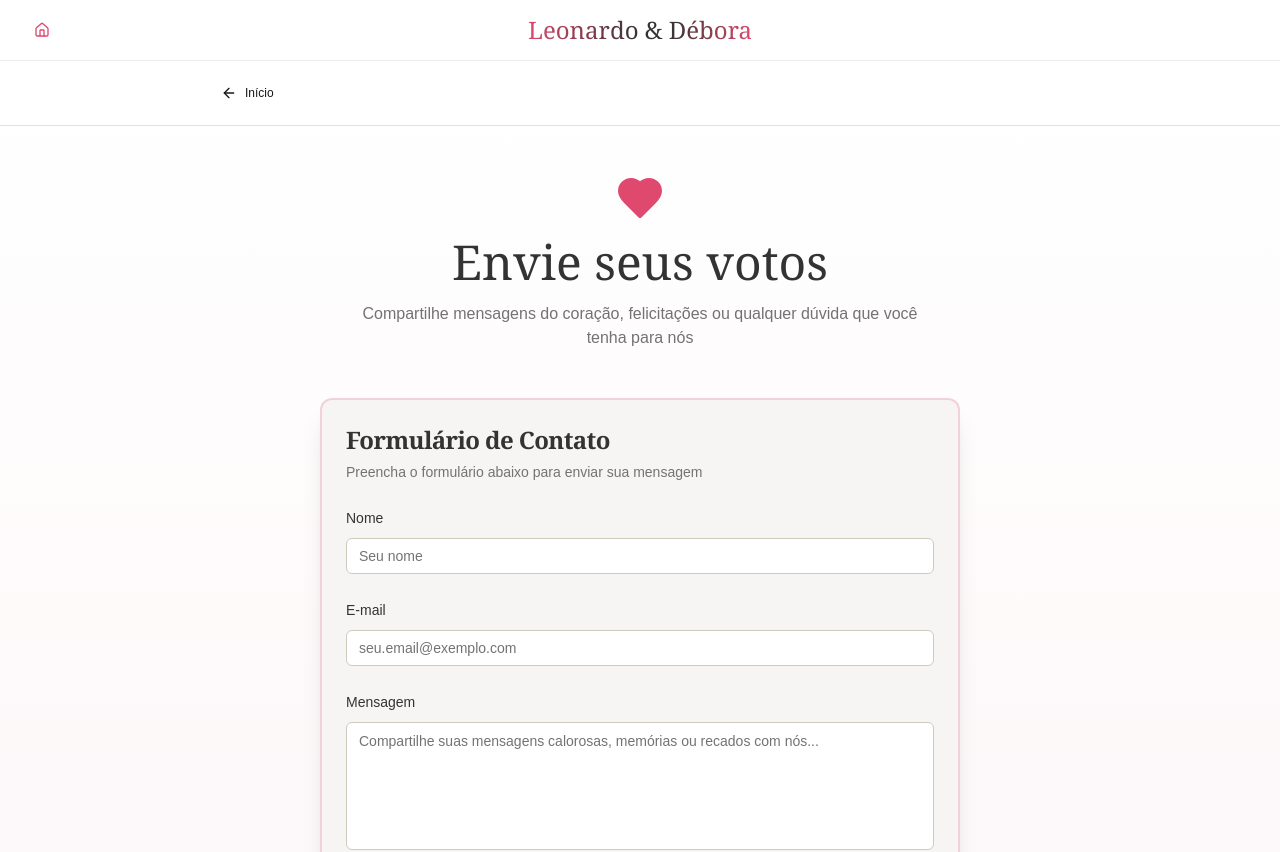
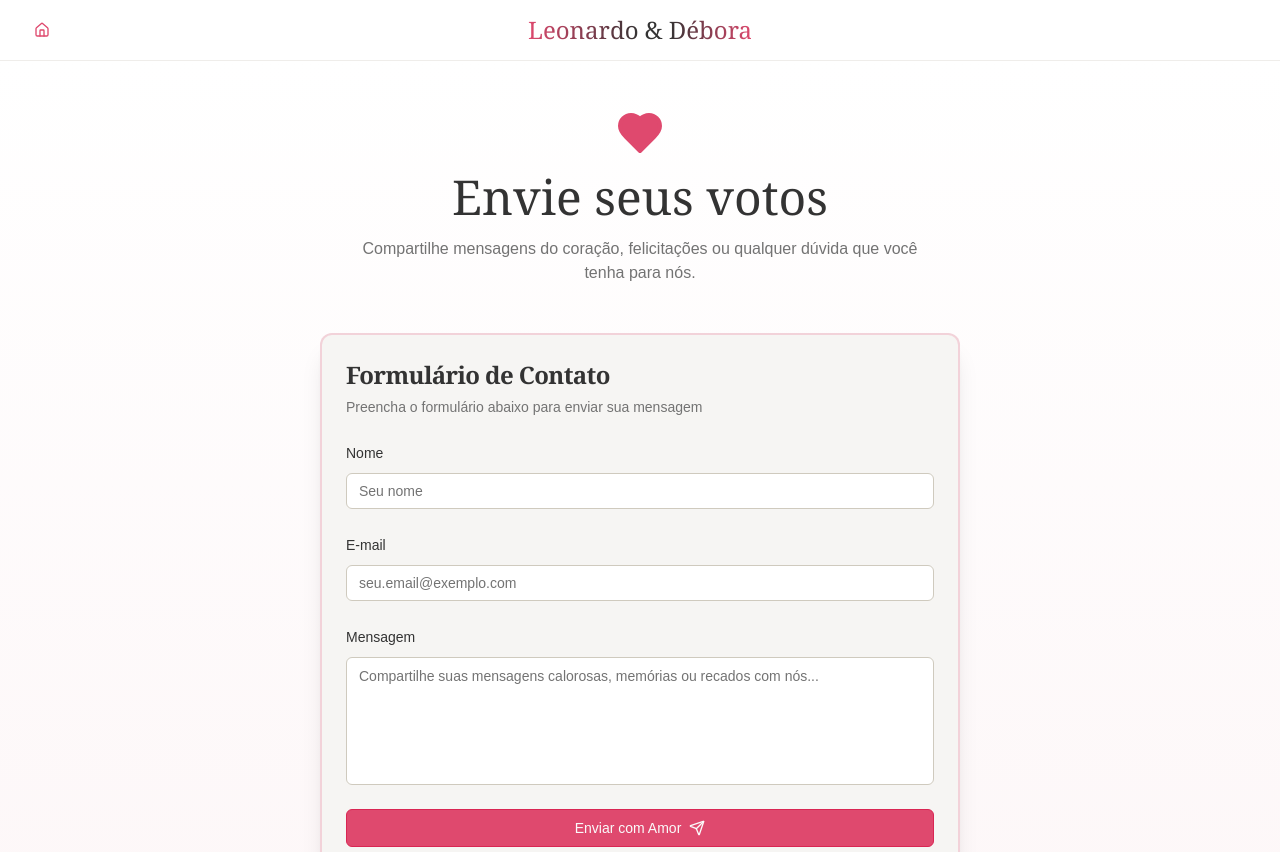
Before and after one commit to brgarcias/brothers-wedding-party, a Next.js app: page /contact in a window 1280 px wide. Shown: the top 852 px of the page. Built offline with nearby package versions, Linux system fonts and the light colour scheme; what drizzle-zod would draw is missing.

Commit message:
feat: improve contact layout

```diff
--- a/src/app/contact/page.tsx
+++ b/src/app/contact/page.tsx
@@ -23,7 +23,7 @@ import {
 } from "@/components/ui/form";
 import { Input } from "@/components/ui/input";
 import { Textarea } from "@/components/ui/textarea";
-import { ArrowLeft, Heart, Send, CheckCircle2 } from "lucide-react";
+import { Heart, Send, CheckCircle2 } from "lucide-react";
 import { useToast } from "@/hooks/use-toast";
 import { apiRequest } from "@/lib/queryClient";
 import { insertMessageSchema, type InsertMessage } from "@/shared/schema";
@@ -73,74 +73,42 @@ export default function Contact() {
 
   return (
     <div className="min-h-screen bg-gradient-to-b from-background to-accent/20">
-      {/* Header */}
-      <header className="sticky top-0 z-50 bg-background/95 backdrop-blur-sm border-b">
-        <div className="max-w-4xl mx-auto px-4 py-4">
-          <Link href="/" data-testid="link-home">
-            <Button
-              variant="ghost"
-              size="sm"
-              className="gap-2"
-              data-testid="button-home"
-            >
-              <ArrowLeft className="w-4 h-4" />
-              Início
-            </Button>
-          </Link>
-        </div>
-      </header>
-
-      {/* Content */}
-      <main className="max-w-2xl mx-auto px-4 py-12">
-        <div className="text-center mb-12 animate-fadeIn">
+      {/* Main content */}
+      <main className="max-w-2xl mx-auto px-4 py-12 space-y-12">
+        {/* Header text */}
+        <div className="text-center animate-fadeIn space-y-4">
           <Heart
-            className="w-12 h-12 text-primary mx-auto mb-4"
+            className="w-12 h-12 text-primary mx-auto mb-2"
             fill="currentColor"
           />
-          <h1
-            className="font-serif text-4xl md:text-5xl text-foreground mb-4"
-            data-testid="text-contact-title"
-          >
+          <h1 className="font-serif text-4xl md:text-5xl text-foreground mb-2">
             Envie seus votos
           </h1>
-          <p
-            className="text-muted-foreground max-w-xl mx-auto"
-            data-testid="text-contact-description"
-          >
+          <p className="text-muted-foreground max-w-xl mx-auto">
             Compartilhe mensagens do coração, felicitações ou qualquer dúvida
-            que você tenha para nós
+            que você tenha para nós.
           </p>
         </div>
 
+        {/* Form or Success */}
         {submitted ? (
-          <Card
-            className="border-2 border-primary/20 shadow-xl animate-fadeIn"
-            data-testid="card-success"
-          >
-            <CardContent className="pt-12 pb-12 text-center">
-              <CheckCircle2 className="w-16 h-16 text-primary mx-auto mb-6" />
-              <h2
-                className="font-serif text-3xl text-foreground mb-4"
-                data-testid="text-success-title"
-              >
-                Obrigado!
-              </h2>
-              <p
-                className="text-muted-foreground mb-8 max-w-md mx-auto"
-                data-testid="text-success-message"
-              >
+          <Card className="border-2 border-primary/20 shadow-xl animate-fadeIn">
+            <CardContent className="pt-12 pb-12 text-center space-y-6">
+              <CheckCircle2 className="w-16 h-16 text-primary mx-auto" />
+              <h2 className="font-serif text-3xl text-foreground">Obrigado!</h2>
+              <p className="text-muted-foreground max-w-md mx-auto">
                 Sua mensagem foi enviada. Nós a leremos com alegria e gratidão.
               </p>
-              <div className="flex gap-4 justify-center">
+              <div className="flex flex-col md:flex-row gap-4 justify-center">
                 <Button
                   onClick={() => setSubmitted(false)}
                   variant="outline"
-                  data-testid="button-send-another"
+                  className="w-full md:w-auto"
                 >
                   Enviar Outra Mensagem
                 </Button>
-                <Link href="/" data-testid="link-back-home">
-                  <Button data-testid="button-back-home">
+                <Link href="/">
+                  <Button className="w-full md:w-auto">
                     Voltar para o Início
                   </Button>
                 </Link>
@@ -173,7 +141,7 @@ export default function Contact() {
                           <Input
                             placeholder="Seu nome"
                             {...field}
-                            data-testid="input-name"
+                            className="focus:ring-primary focus:border-primary"
                           />
                         </FormControl>
                         <FormMessage />
@@ -192,7 +160,7 @@ export default function Contact() {
                             type="email"
                             placeholder="seu.email@exemplo.com"
                             {...field}
-                            data-testid="input-email"
+                            className="focus:ring-primary focus:border-primary"
                           />
                         </FormControl>
                         <FormMessage />
@@ -209,9 +177,8 @@ export default function Contact() {
                         <FormControl>
                           <Textarea
                             placeholder="Compartilhe suas mensagens calorosas, memórias ou recados com nós..."
-                            className="min-h-32 resize-none"
+                            className="min-h-32 resize-none focus:ring-primary focus:border-primary"
                             {...field}
-                            data-testid="input-message"
                           />
                         </FormControl>
                         <FormMessage />
@@ -221,14 +188,13 @@ export default function Contact() {
 
                   <Button
                     type="submit"
-                    className="w-full gap-2"
+                    className="w-full gap-2 flex justify-center items-center"
                     disabled={sendMessageMutation.isPending}
-                    data-testid="button-send"
                   >
-                    <Send className="w-4 h-4" />
                     {sendMessageMutation.isPending
                       ? "Enviando..."
                       : "Enviar com Amor"}
+                    <Send className="w-4 h-4" />
                   </Button>
                 </form>
               </Form>
```
